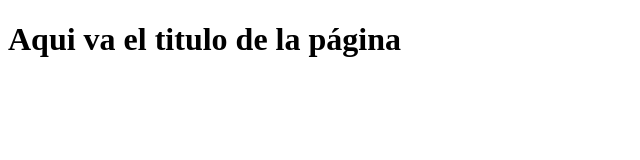
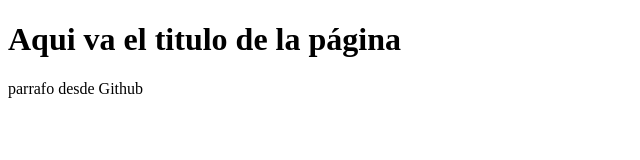
Before and after one commit to genesisyoendry/Curso-Git-con-VSC, a plain HTML site: page index.html in a window 1280 px wide. Shown: the whole page, without its empty margins (0-640 px from the left). Drawn offline with Linux system fonts and the light colour scheme.

Commit message:
Update index.html

```diff
--- a/index.html
+++ b/index.html
@@ -8,5 +8,6 @@
 </head>
 <body>
     <h1>Aqui va el titulo de la página</h1>
+    <p> parrafo desde Github<p>
 </body>
 </html>
```
